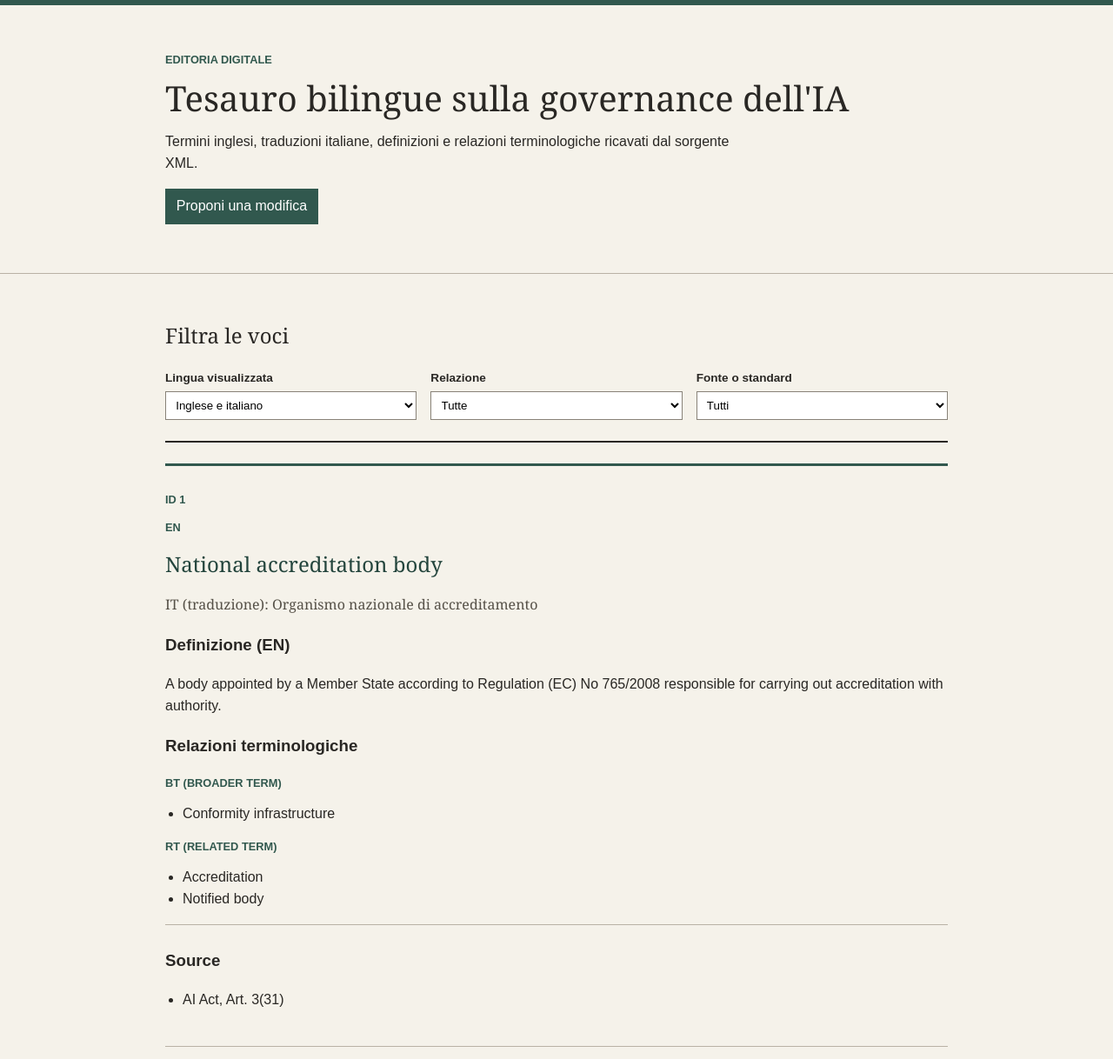
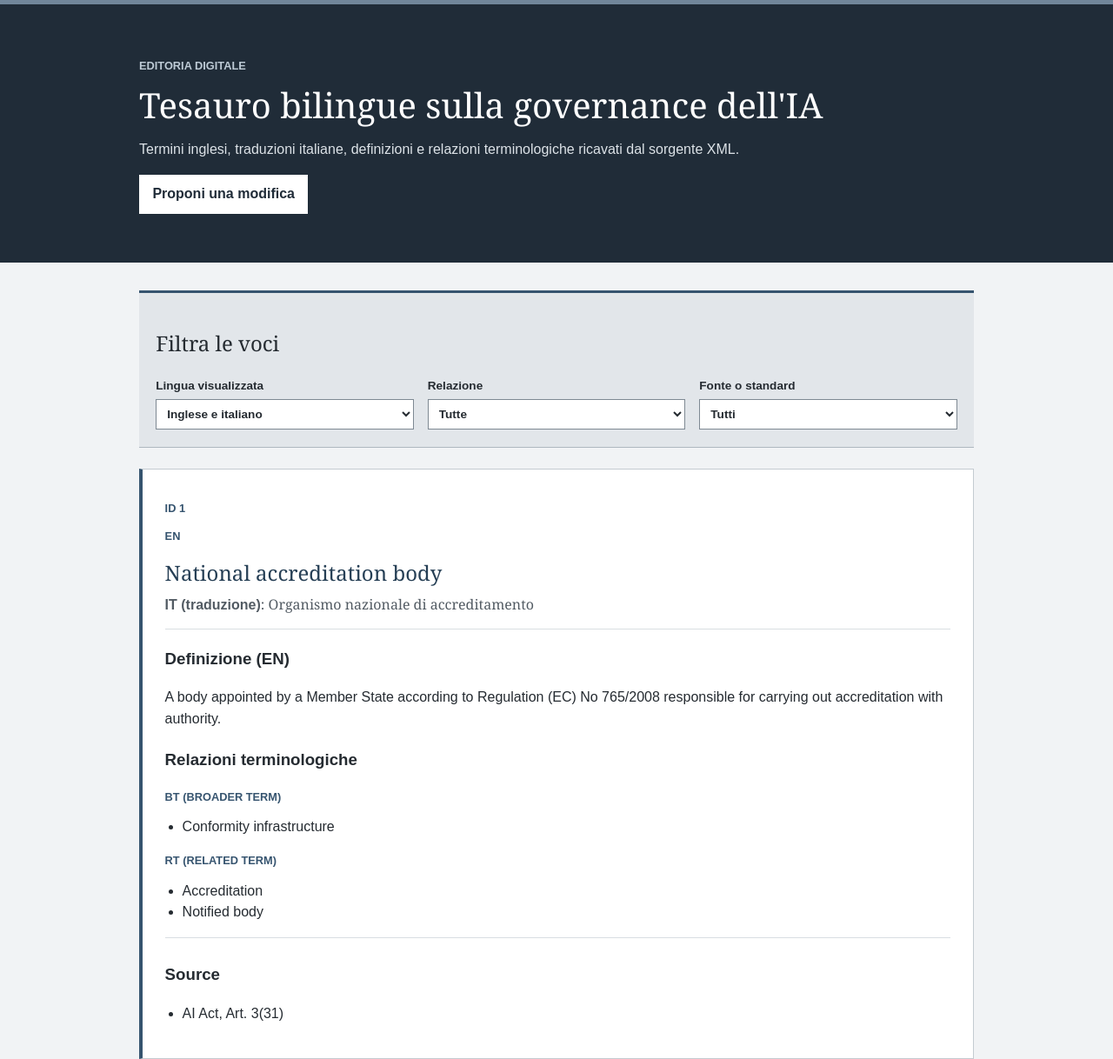
Before and after one commit to Simone-impelliccieri/Editoria-Progetto, a plain HTML site: page site/index.html in a window 1280 px wide. Shown: the top 1218 px of the page at 87% size. Drawn offline with Linux system fonts and the light colour scheme.

Commit message:
modifica stile

```diff
--- a/site/style.css
+++ b/site/style.css
@@ -4,21 +4,22 @@
 
 body {
   margin: 0;
-  color: #292724;
-  background: #f5f2ea;
+  color: #252b31;
+  background: #f1f3f5;
   font: 16px/1.55 Arial, sans-serif;
 }
 
 .contenitore {
   width: 90%;
-  max-width: 900px;
+  max-width: 960px;
   margin: auto;
 }
 
 .intestazione {
-  padding: 2.5rem 0;
-  border-top: 6px solid #31584e;
-  border-bottom: 1px solid #b9b2a5;
+  padding: 3rem 0 2.5rem;
+  color: white;
+  background: #202c38;
+  border-top: 5px solid #71869a;
 }
 
 h1,
@@ -29,30 +30,38 @@ h1,
 }
 
 h1 {
-  margin: 0.3rem 0 0.7rem;
+  margin: 0.3rem 0 0.8rem;
   font-size: 2.5rem;
-  line-height: 1.1;
+  line-height: 1.15;
 }
 
 .sopratitolo,
 .identificatore,
 .etichetta-campo,
 .etichetta {
-  color: #31584e;
+  color: #36546f;
   font-size: 0.8rem;
   font-weight: bold;
   text-transform: uppercase;
 }
 
+.intestazione .sopratitolo {
+  color: #becbd6;
+}
+
 .introduzione {
-  max-width: 680px;
+  max-width: 700px;
+  color: #dce2e7;
 }
 
 .pulsante {
   display: inline-block;
-  padding: 0.5rem 0.8rem;
-  color: white;
-  background: #31584e;
+  padding: 0.55rem 0.9rem;
+  color: #202c38;
+  background: white;
+  border: 1px solid white;
+  border-radius: 0;
+  font-weight: bold;
   text-decoration: none;
 }
 
@@ -61,8 +70,11 @@ main {
 }
 
 .filtri {
-  padding-bottom: 1.5rem;
-  border-bottom: 2px solid #292724;
+  margin-bottom: 1.5rem;
+  padding: 1.2rem;
+  background: #e2e6ea;
+  border-top: 3px solid #36546f;
+  border-bottom: 1px solid #aeb7c0;
 }
 
 .campi-filtri {
@@ -79,28 +91,40 @@ main {
 .campi-filtri select {
   display: block;
   width: 100%;
-  margin-top: 0.3rem;
-  padding: 0.45rem;
+  margin-top: 0.35rem;
+  padding: 0.5rem;
+  color: #252b31;
   background: white;
-  border: 1px solid #888278;
+  border: 1px solid #7e8993;
+  border-radius: 0;
+  font: inherit;
 }
 
 .voce {
-  margin-top: 1.5rem;
-  padding: 1rem 0 1.5rem;
-  border-top: 3px solid #31584e;
-  border-bottom: 1px solid #b9b2a5;
+  margin-bottom: 1.25rem;
+  padding: 1.4rem 1.6rem;
+  background: white;
+  border: 1px solid #c4cbd1;
+  border-left: 4px solid #36546f;
+  border-radius: 0;
 }
 
 .voce h2 {
-  margin: 0.2rem 0;
-  color: #24453d;
+  margin: 0 0 0.35rem;
+  color: #263f55;
 }
 
 .traduzione {
-  margin-bottom: 1.2rem;
-  color: #555047;
+  margin: 0 0 1rem;
+  padding-bottom: 0.9rem;
+  color: #525b63;
+  border-bottom: 1px solid #d9dee2;
   font-family: Georgia, serif;
+}
+
+.traduzione span {
+  font-family: Arial, sans-serif;
+  font-weight: bold;
 }
 
 .gruppo-relazioni {
@@ -115,11 +139,12 @@ main {
 
 .fonti {
   padding-top: 0.5rem;
-  border-top: 1px solid #b9b2a5;
+  border-top: 1px solid #d9dee2;
 }
 
 .pie-di-pagina {
   padding: 1.2rem 0;
-  border-top: 1px solid #b9b2a5;
+  color: #dce2e7;
+  background: #202c38;
   font-size: 0.85rem;
 }
```
Also changed, not shown: 4 other files.
